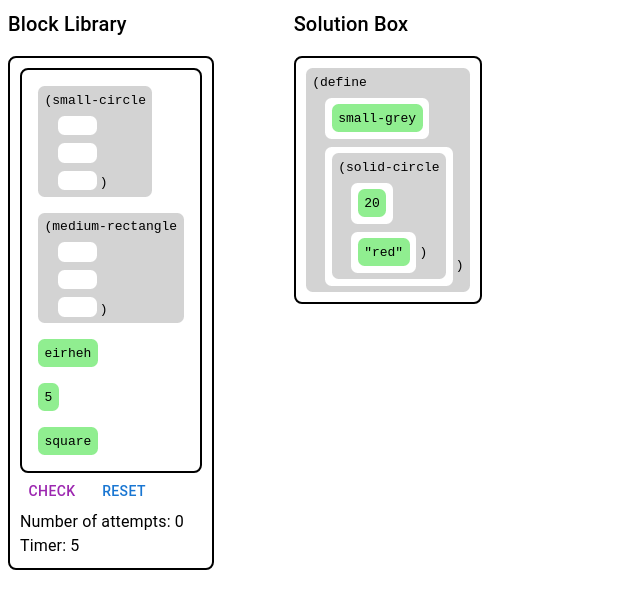
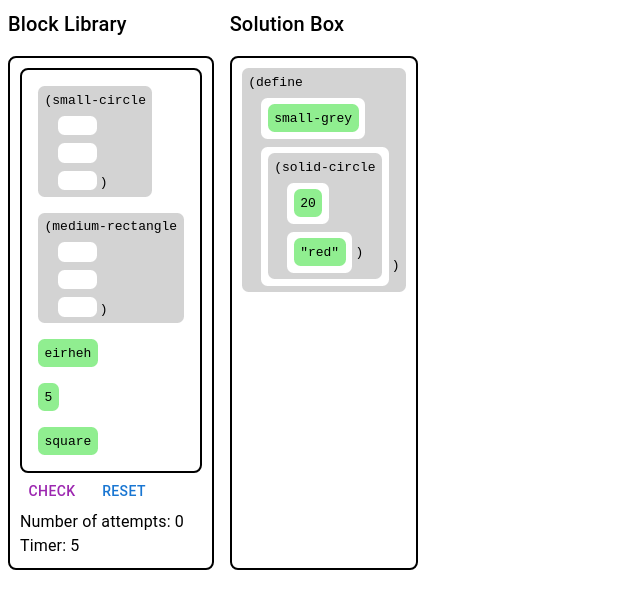
Before and after one commit to kimjulian-gc/Block-Parsons, a React (Vite) app: page / in a window 1280 px wide. Shown: the top 608 px of the page, without its empty margins (0-640 px from the left). Built offline with nearby package versions, Linux system fonts and the light colour scheme.

Commit message:
Adjust App CSS

```diff
--- a/src/app/App.tsx
+++ b/src/app/App.tsx
@@ -5,7 +5,7 @@ import { SolutionBox } from "../solution-box/SolutionBox.tsx";
 
 export function App() {
   return (
-    <Stack direction={"row"} spacing={10}>
+    <Stack direction={"row"} spacing={2}>
       <TitledSection title={"Block Library"}>
         <BlockLibrary />
       </TitledSection>
--- a/src/app/TitledSection.tsx
+++ b/src/app/TitledSection.tsx
@@ -12,7 +12,7 @@ export function TitledSection({
   return (
     <Stack spacing={2}>
       <Typography variant="h6">{title}</Typography>
-      <Box border={2} borderRadius={"0.5em"} padding={"10px"}>
+      <Box border={2} borderRadius={"0.5em"} padding={"10px"} flexGrow={1}>
         {children}
       </Box>
     </Stack>
```
